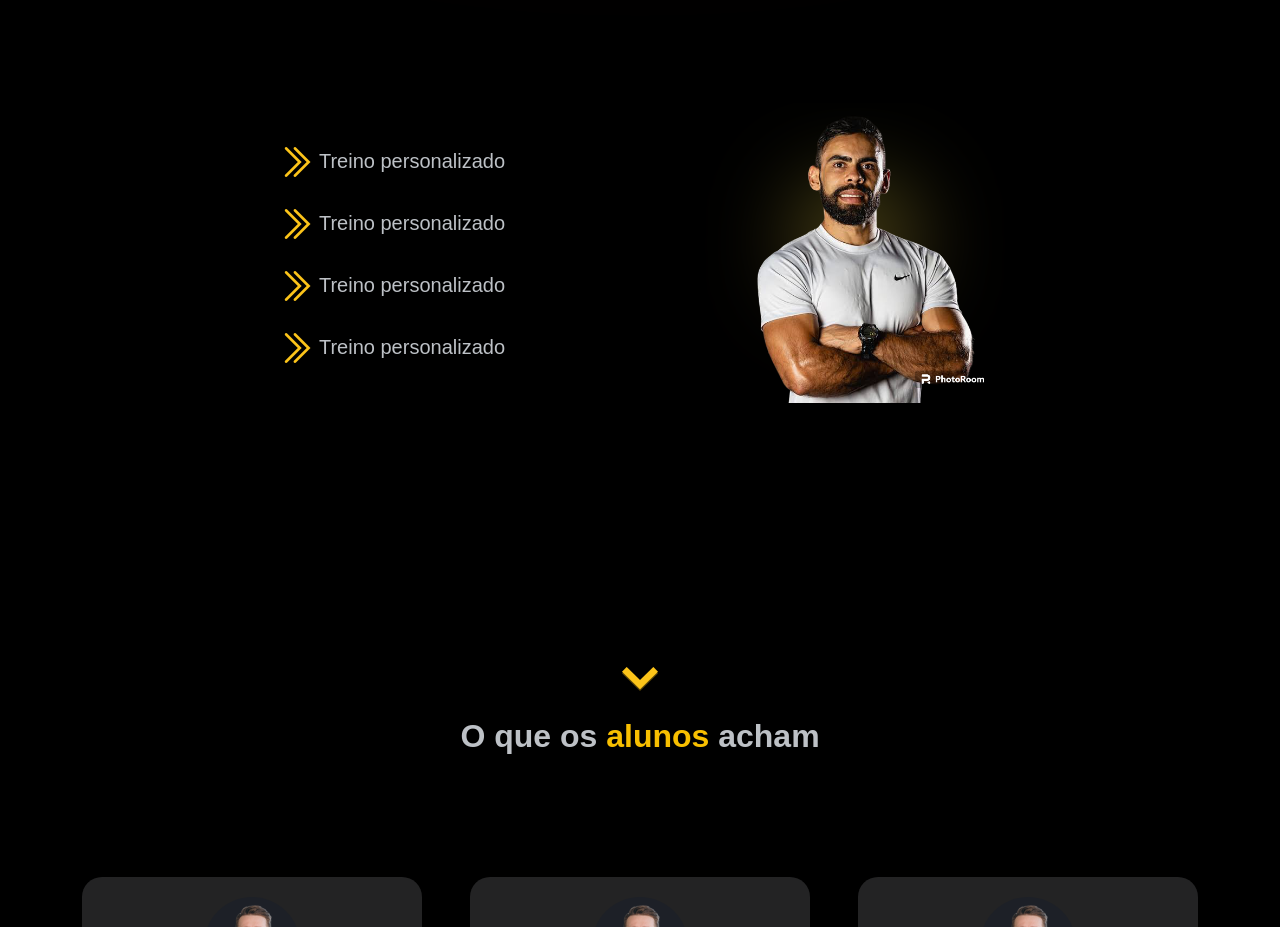
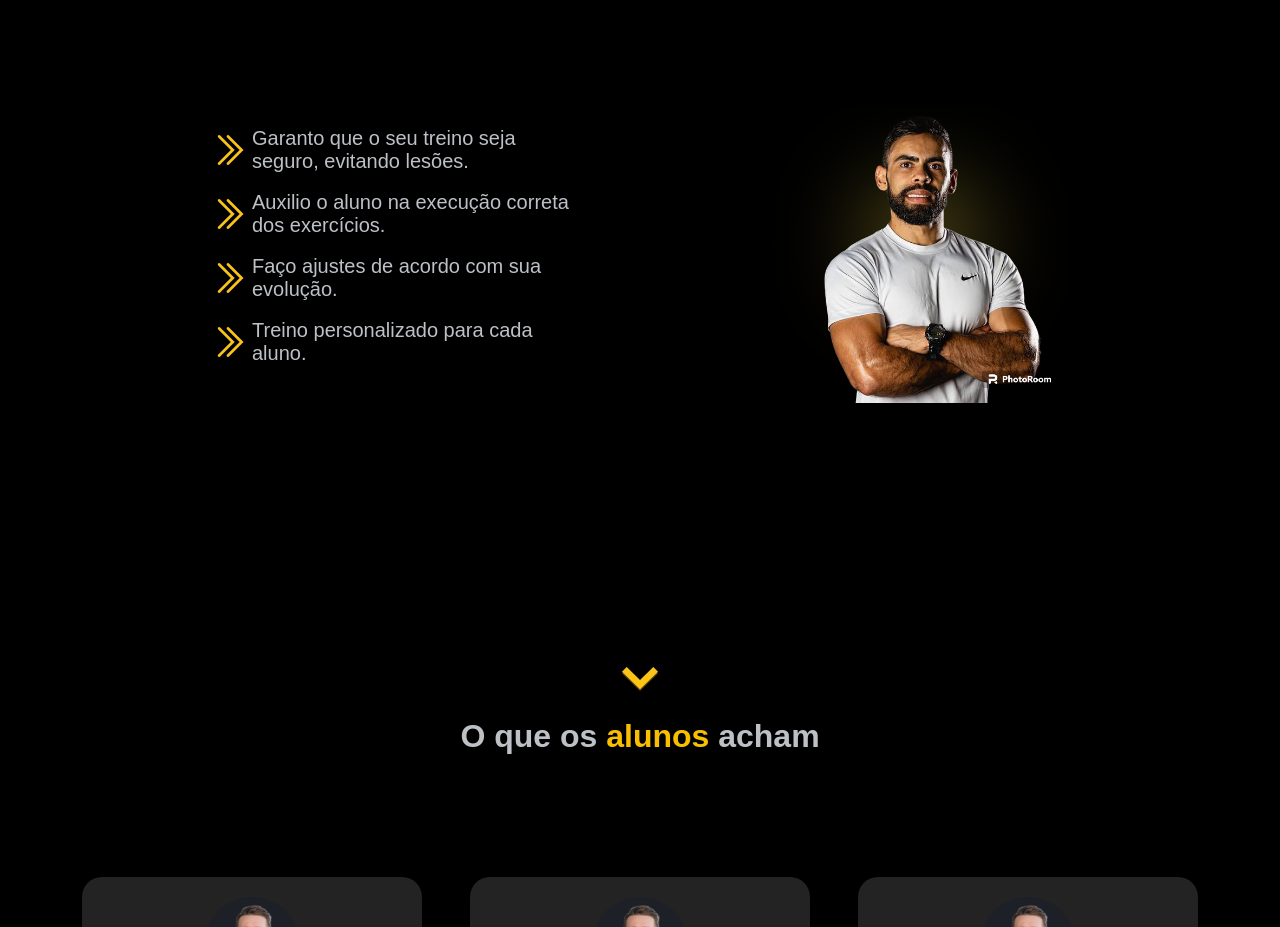
Before and after one commit to Pedrorenatopr/landing-page-personal, a plain HTML site: page index.html in a window 1280 px wide. Shown: the part 1260-2187 px from the top of the page. Drawn offline with Linux system fonts and the light colour scheme.

Commit message:
ajuste section benefícios

```diff
--- a/index.html
+++ b/index.html
@@ -53,20 +53,21 @@
             <div class="cartao-seis">
                 <div class="itens-seis">
                     <div class="itens-secundario">
-                        <img class="seta" src="icons8-duplo-para-a-direita-34.png" alt=""> <span class="texto-seis">Treino personalizado</span><br><br>
+                        <img class="seta" src="icons8-duplo-para-a-direita-34.png" alt=""> <span class="texto-seis">Garanto que o seu treino seja seguro, evitando lesões.</span><br><br>
                     </div>
                     <br>
                     <div class="itens-secundario">
-                        <img class="seta" src="icons8-duplo-para-a-direita-34.png" alt=""> <span class="texto-seis">Treino personalizado</span><br><br>
+                        <img class="seta" src="icons8-duplo-para-a-direita-34.png" alt=""> <span class="texto-seis">Auxilio o aluno na execução correta dos exercícios.</span><br><br>
                     </div>
                     <br>
                     <div class="itens-secundario">
-                        <img class="seta" src="icons8-duplo-para-a-direita-34.png" alt=""> <span class="texto-seis">Treino personalizado</span><br><br>
+                        <img class="seta" src="icons8-duplo-para-a-direita-34.png" alt=""> <span class="texto-seis">Faço ajustes de acordo com sua evolução.</span><br><br>
                     </div>
                     <br>
                     <div class="itens-secundario">
-                        <img class="seta" src="icons8-duplo-para-a-direita-34.png" alt=""> <span class="texto-seis">Treino personalizado</span><br><br>
+                        <img class="seta" src="icons8-duplo-para-a-direita-34.png" alt=""> <span class="texto-seis">Treino personalizado para cada aluno.</span><br><br>
                     </div>
+                    <br>
                 </div>
 
                 <div class="itens-seis">
```
